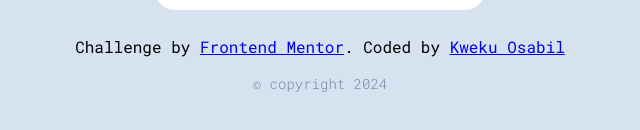
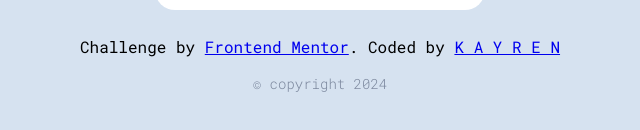
Before and after one commit to Kayren1/spork.github.io, a plain HTML site: page qrcode.html in a window 1280 px wide. Shown: the part 666-796 px from the top of the page, 320-960 px from the left. Drawn offline with Linux system fonts and the light colour scheme.

Commit message:
Update qrcode.html
added link

```diff
--- a/qrcode.html
+++ b/qrcode.html
@@ -24,7 +24,7 @@
     </div>
     <div class="attribution">
         Challenge by <a href="https://www.frontendmentor.io?ref=challenge" target="_blank">Frontend Mentor</a>.
-        Coded by <a href="#">Kweku Osabil</a>
+        Coded by <a href="https://github.com/Kayren1/spork.github.io.git">K A Y R E N</a>
         <p>© copyright 2024</p>
     </div>
 </body>
```
